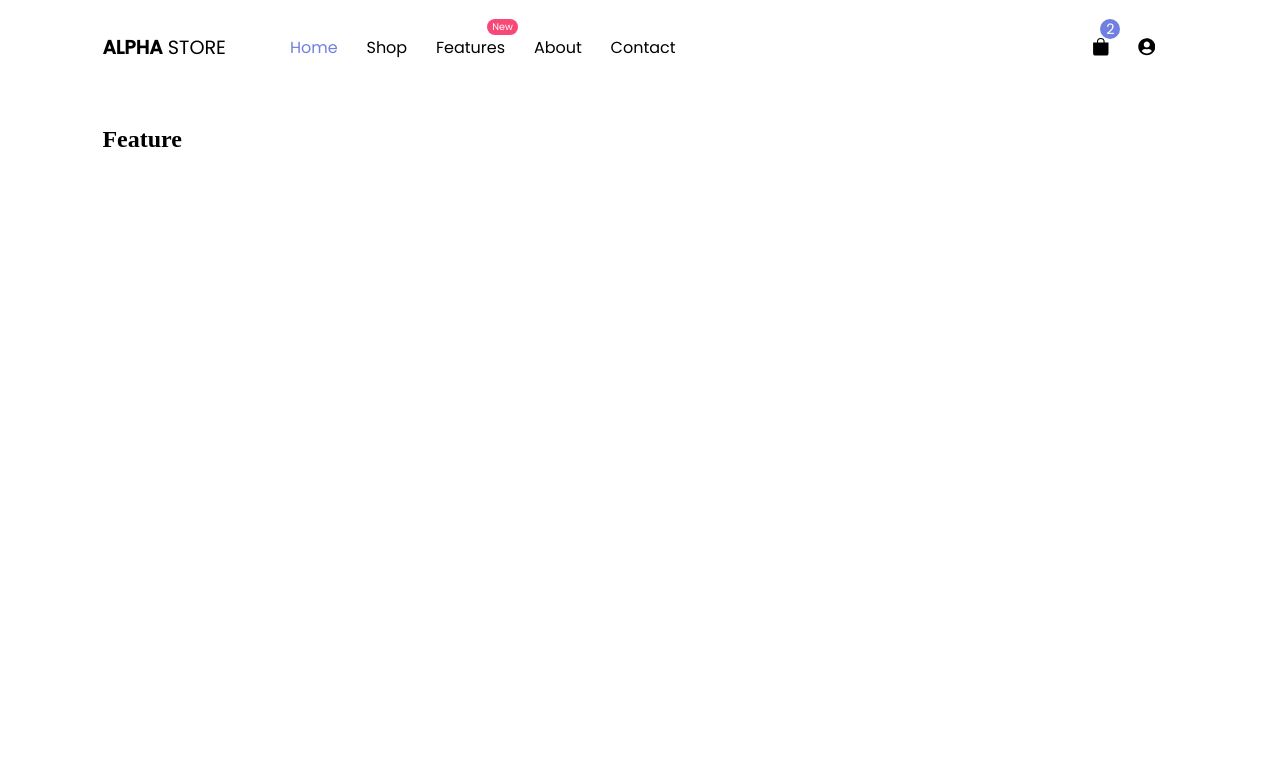
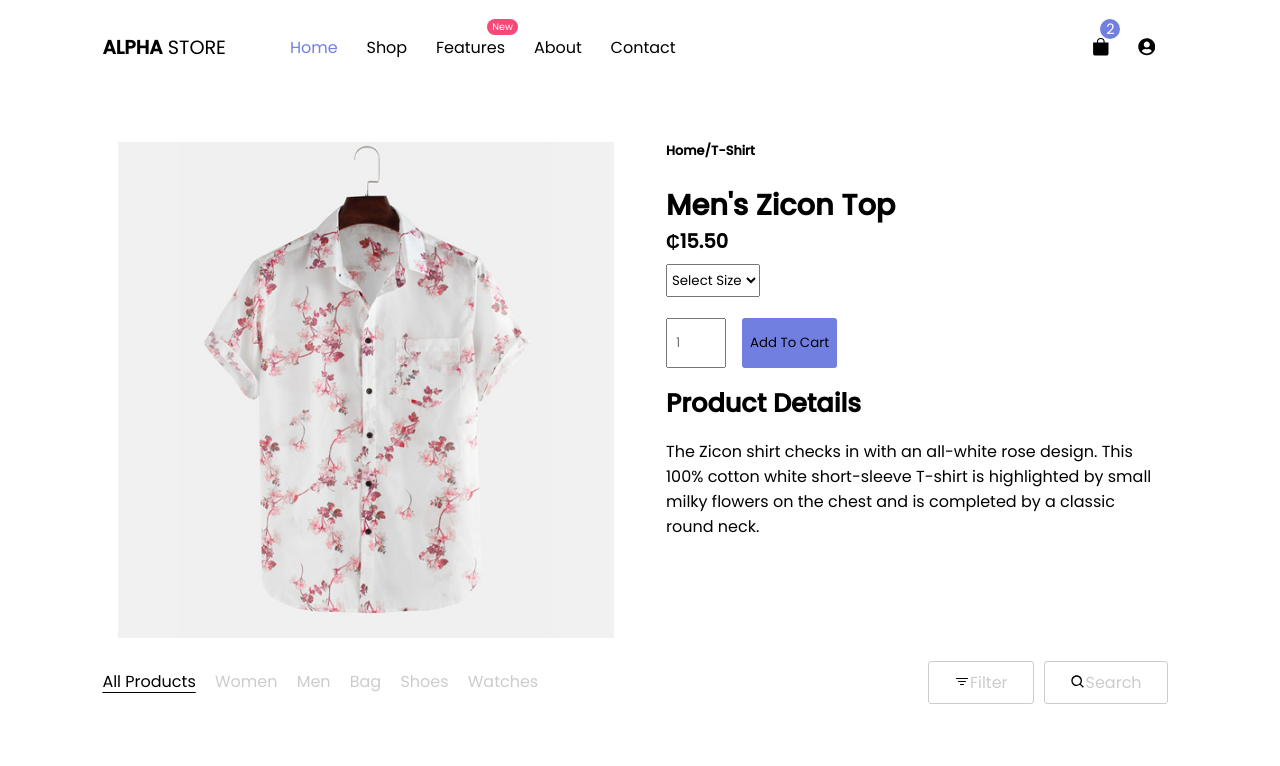
Before and after one commit to Ernest99/react-shop-project, a React (Create React App) app: page /feature in a window 1280 px wide. Shown: the top 766 px of the page. Built offline with nearby package versions, Linux system fonts and the light colour scheme; a web font is replaced by a local one.

Commit message:
added feature component

```diff
--- a/src/components/Feature.jsx
+++ b/src/components/Feature.jsx
@@ -1,13 +1,46 @@
 import React from 'react'
 import Nav from './Nav'
+import './feature.css'
+import fImage from '../components/assets/f4.jpg'
+import Items from './Items'
+import Footer from '../components/Footer'
 
 const Feature = () => {
   return (
     <div>
         <Nav/>
         <section>
-        <h1>Feature</h1>
+        <div className="feature_container">
+          <div className="f_left">
+            <div className="f_img">
+              <img src={fImage} alt="" />
+            </div>
+          </div>
+          <div className="f_right">
+            <h4>Home/T-Shirt</h4>
+            <h2>Men's Zicon Top</h2>
+            <h3>₵15.50</h3>
+            <div className="option">
+              <select>
+                <option value="Select Size">Select Size</option>
+                <option value="Small">S</option>
+                <option value="Medium">M</option>
+                <option value="Large">L</option>
+                <option value="Xtra Large">XL</option>
+              </select>
+            </div>
+            <div className="quantity">
+              <input type="number" placeholder='1'/>
+              <button>Add To Cart</button>
+            </div>
+            <h2 className='product_details'>Product Details</h2>
+            <p>The Zicon shirt checks in with an all-white rose design. This 100% cotton white short-sleeve T-shirt is highlighted by small milky flowers on the chest and is completed by a classic round neck.</p>
+          </div>
+        </div>
+        <Items/>
         </section>
+
+        <Footer/>
 
     </div>
   )
--- /dev/null
+++ b/src/components/feature.css
@@ -0,0 +1,61 @@
+.feature_container{
+    display: grid;
+    grid-template-columns: repeat(auto-fit, minmax(250px, 1fr));
+    gap: 20px;
+    font-family: var(--text-font);
+}
+.f_left,.f_right{
+    padding: 1rem;
+
+}
+.f_img img{
+    width: 100%;
+    max-width: 550px;
+}
+.f_right h4{
+font-size: .8rem;
+padding-bottom: 1.5rem;
+}
+.f_right h2{
+    font-size: 1.8rem;
+}
+.f_right h3{
+    font-size: 1.2rem;
+}
+.option{
+    margin-top: .5rem;
+    margin-bottom: .3rem;
+}
+select{
+    padding: 5px 1px;
+    font-family: var(--text-font);
+    outline: none;
+
+}
+.quantity{
+    display: flex;
+    gap: 1rem;
+    padding-top: 1rem;
+    margin-bottom: 1rem;
+}
+.quantity input{
+    display: inline-block;
+    width: 60px;
+    height: 50px;
+    padding: .5rem;
+    outline: none;
+    font-family: var(--text-font);
+}
+.quantity button{
+    background: var(--color-primary);
+    font-family: var(--text-font);
+    padding: .5rem;
+    border: none;
+    border-radius: 3px;
+    outline: none;
+
+}
+h2.product_details{
+    font-size: 1.6rem;
+    padding-bottom: 1rem;
+}
```
